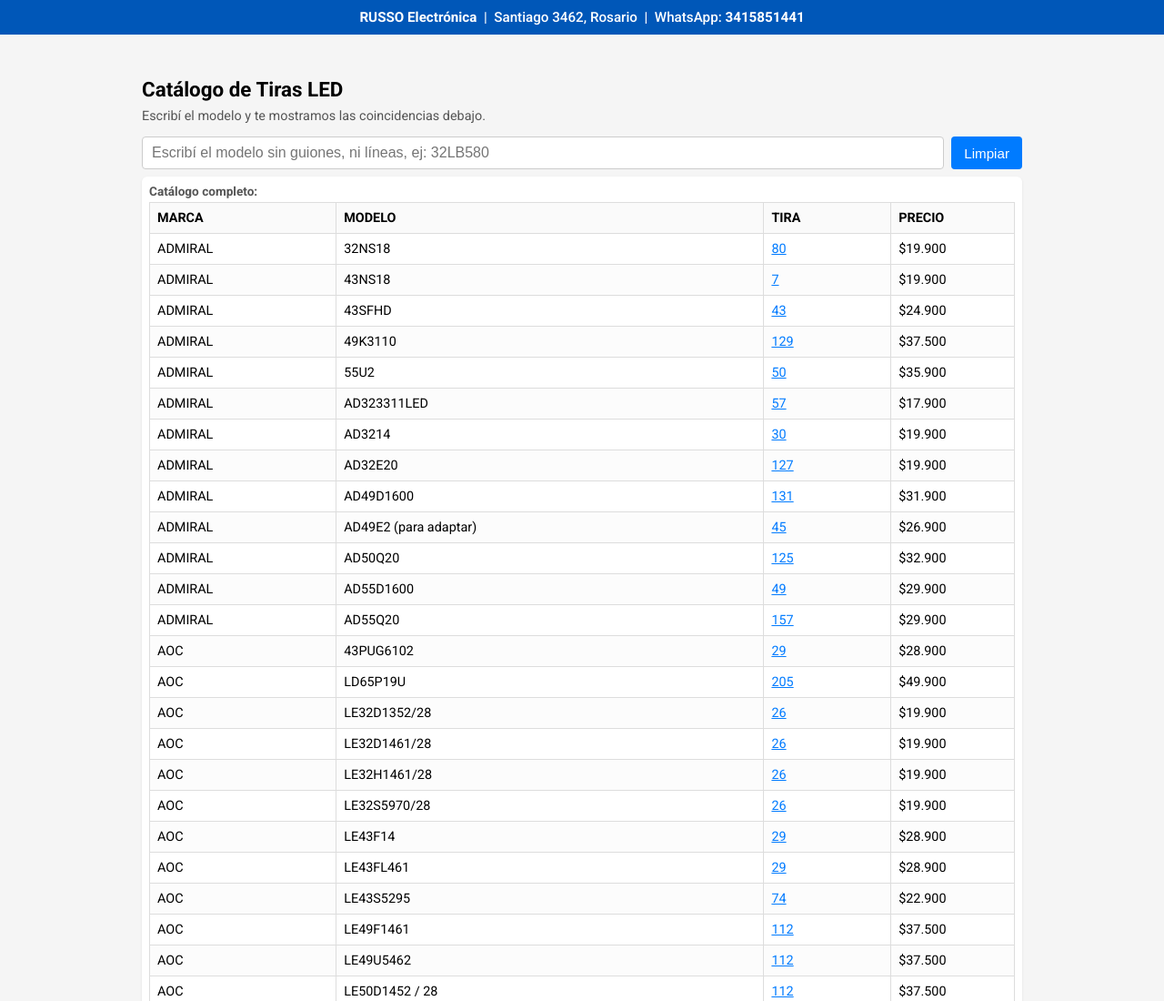
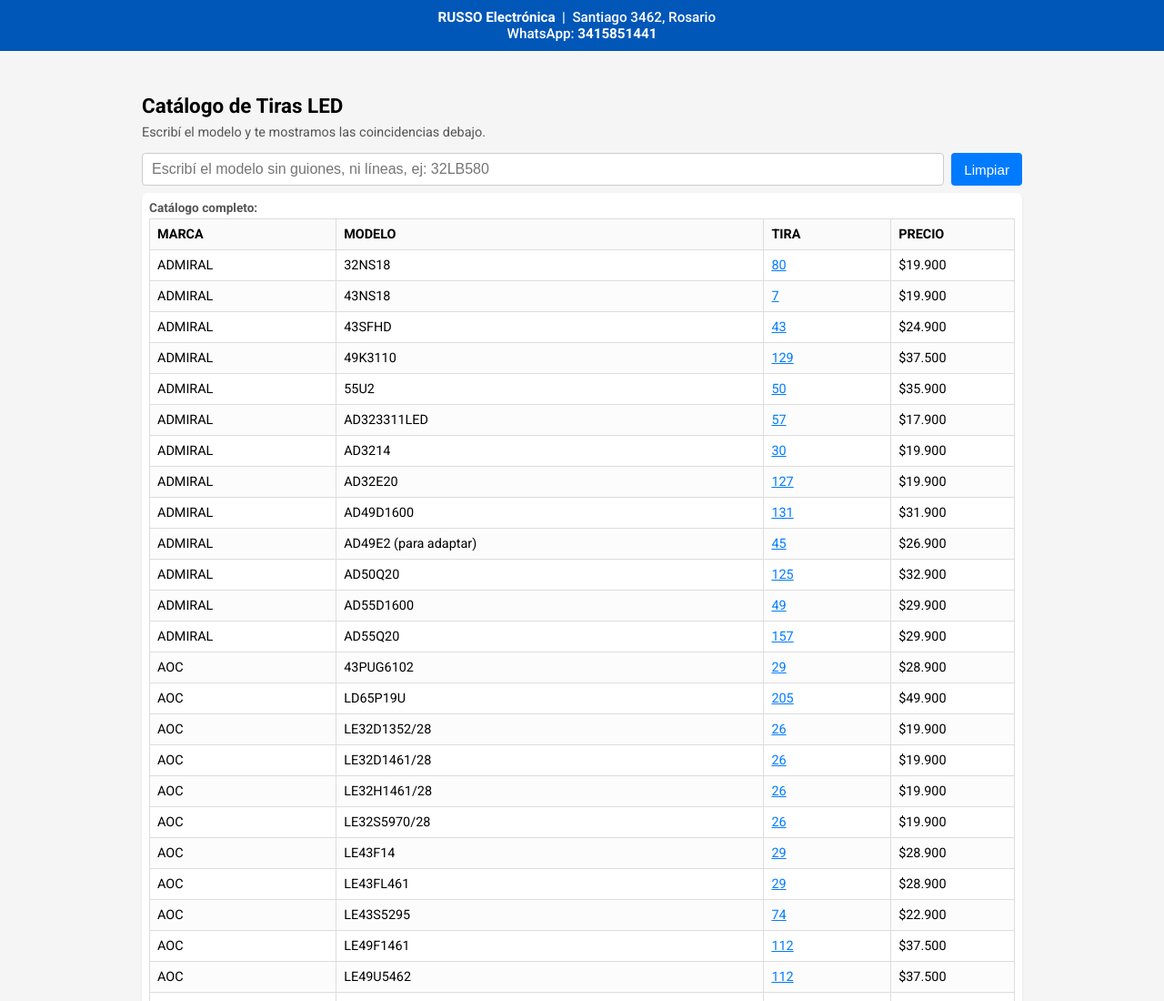
Before and after one commit to leonardonicolasrusso/tirasled, a plain HTML site: page index.html in a window 1280 px wide. Shown: the top 1100 px of the page at 91% size. Drawn offline with Linux system fonts and the light colour scheme.

Commit message:
header ok

```diff
--- a/index.html
+++ b/index.html
@@ -208,7 +208,7 @@
     <div class="top-header">
         <div class="top-header-content">
             <strong>RUSSO Electrónica</strong> &nbsp;|&nbsp;
-            Santiago 3462, Rosario &nbsp;|&nbsp;
+            Santiago 3462, Rosario &nbsp;&nbsp;<br>
             WhatsApp: <a href="https://wa.me/543415851441">3415851441</a>
         </div>
     </div>
```
